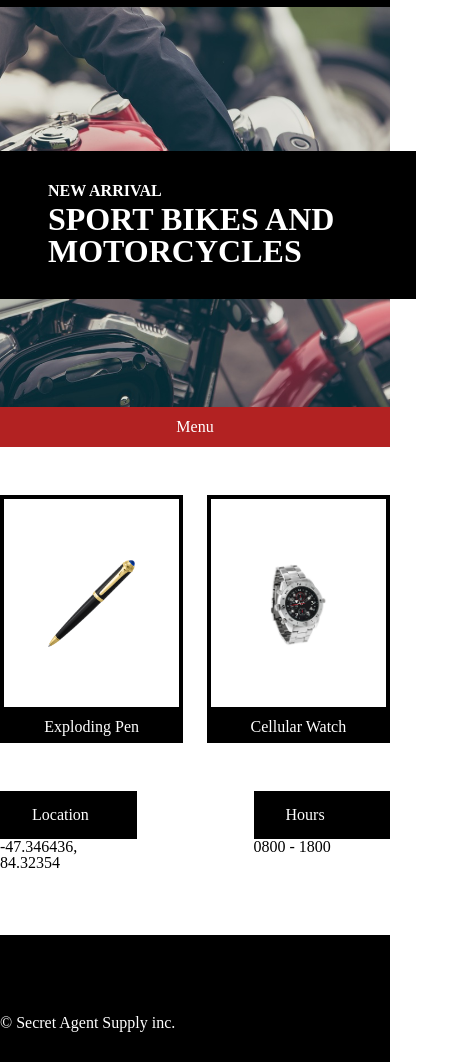
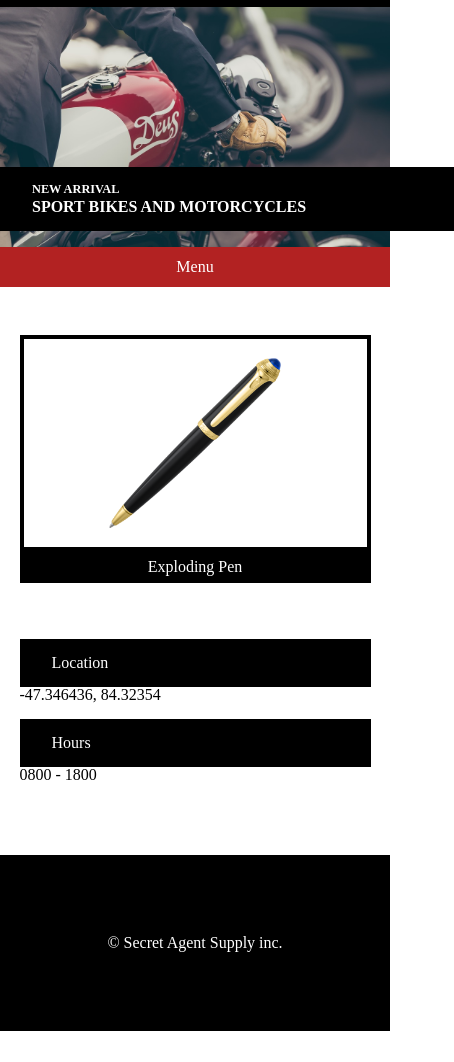
Before and after one commit to rebellio69/Secret-Agent, a plain HTML site: page index.html in a window 390 px wide. Shown: the part 38-1100 px from the top of the page, 454 px wide, since content can reach past the window. After the commit the page ends 1069 px from the top, so only its background shows below. Drawn offline with Linux system fonts and the light colour scheme.

Commit message:
Final mobile query

```diff
--- a/Resources/CSS/style.css
+++ b/Resources/CSS/style.css
@@ -138,5 +138,38 @@ footer .container {
 }
 
 @media only screen and (max-width: 470px) {
-
+  .banner {
+    height: 15rem;
+  }
+  .new-arrival {
+    width: 100%;
+    top: 10rem;
+    padding: 1rem 2rem;
+  }
+  .new {
+    font-size: 0.77rem;
+  }
+  .sport {
+    font-size: 1rem;
+  }
+  .product {
+    width: 90%;
+    margin: auto;
+  }
+  .description {
+    width: 90%;
+    margin: 0.5rem auto;
+  }
+  .watch {
+    display: none;
+  }
+  .info {
+    display: flex;
+    flex-direction: column;
+  }
+  footer .container {
+    display: flex;
+    justify-content: center;
+    align-items: center;
+  }
 }
```
